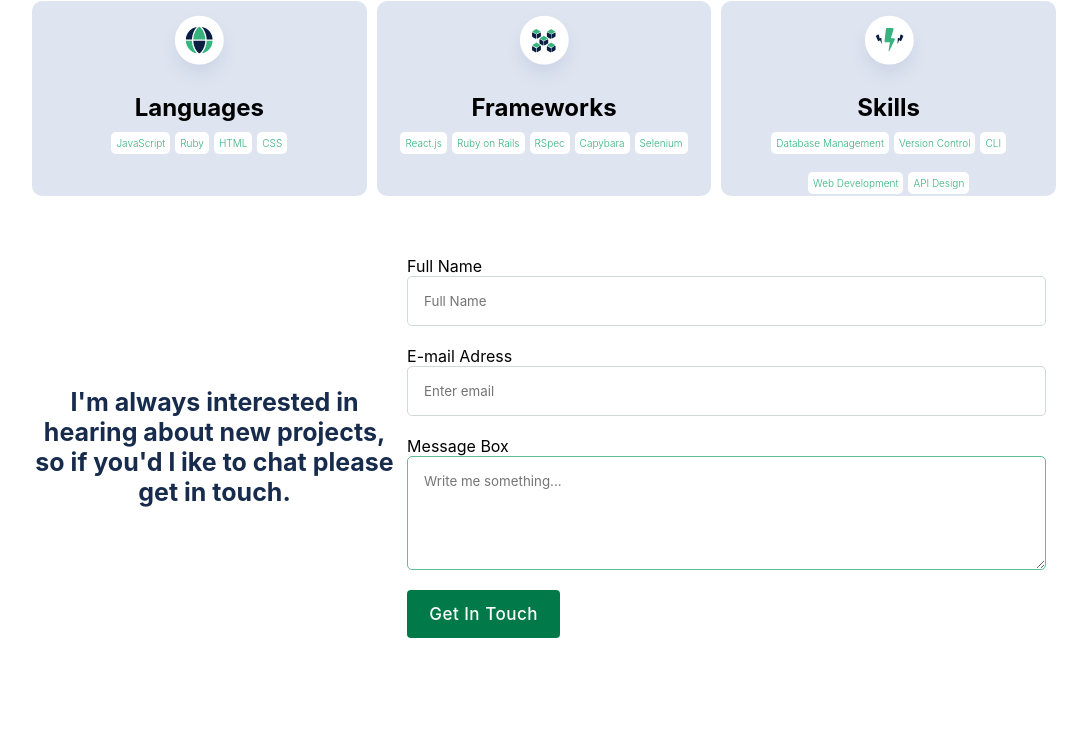
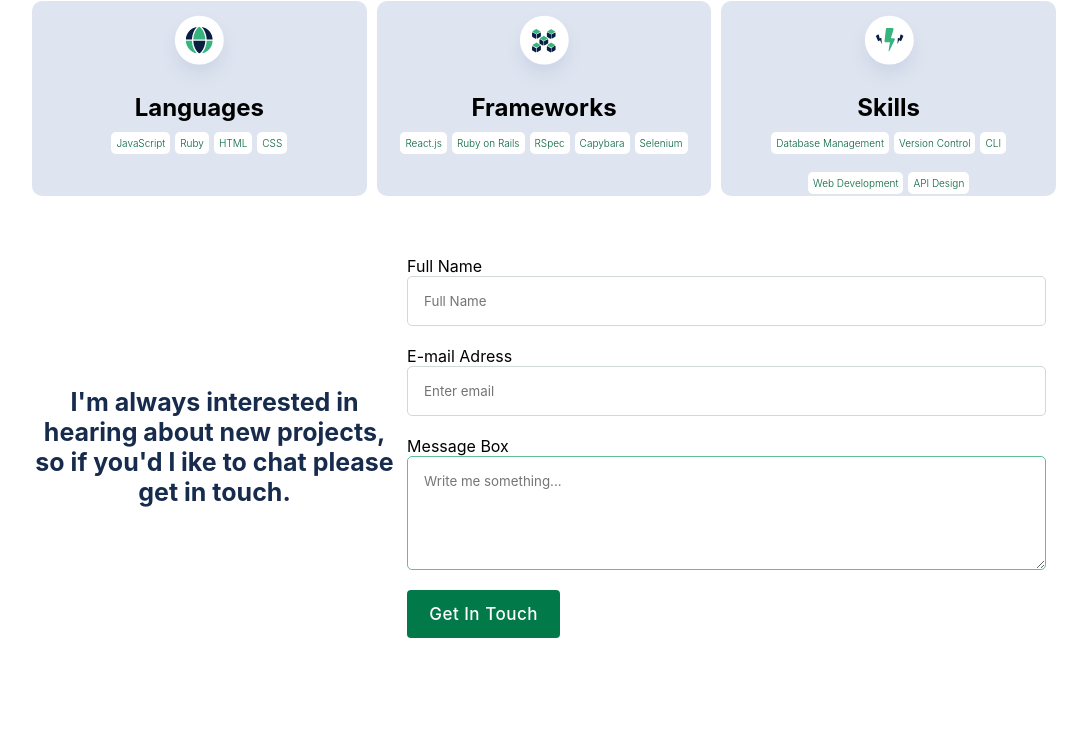
Before and after one commit to Nahid1911/Nahid-s_Portfolio, a plain HTML site: page index.html in a window 1280 px wide. Shown: the part 2232-2978 px from the top of the page, without its empty margins (96-1183 px from the left). Drawn offline with Linux system fonts and the light colour scheme.

Commit message:
contrast error in skill section change

```diff
--- a/style.css
+++ b/style.css
@@ -752,7 +752,7 @@
     border-radius: 5px;
     font-size: x-small;
     margin-top: 10px;
-    color: #36b37e;
+    color: #04643c;
     white-space: nowrap;
     font-weight: 300;
   }
```
